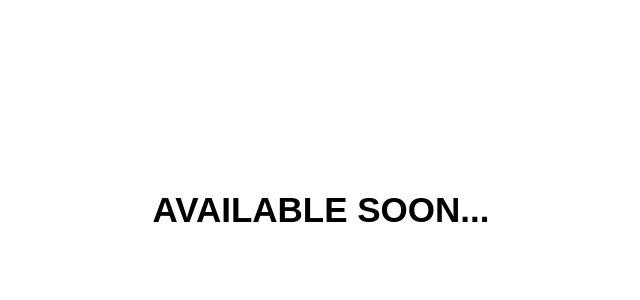
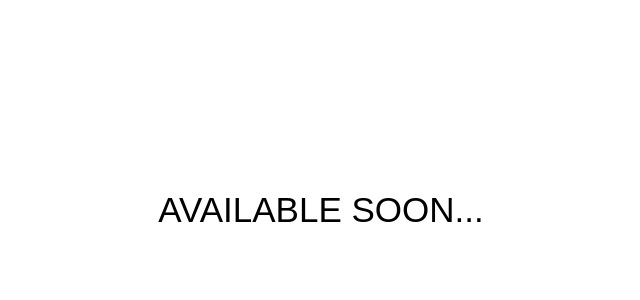
Before and after one commit to Khalil2000web/work, a Jekyll site: the page built from index.md, in a window 1280 px wide. Shown: the top 300 px of the page, without its empty margins (319-959 px from the left). Built offline with Jekyll 4.4.1, drawn with Linux system fonts in a browser that asks for light colours; some web fonts are replaced.

Commit message:
Update index.md

```diff
--- a/index.md
+++ b/index.md
@@ -4,4 +4,4 @@ title: KHALIIL WORK
 author: "Khaliil"
 ---
 
-<h1 style="font-size:35px;text-align:center;word-wrap:break-word;padding-top:190px;text-transform:uppercase;width:95%;font-height:300;margin:0 auto;color:#000;">available soon...</h1>
+<h1 style="font-size:35px;text-align:center;word-wrap:break-word;padding-top:190px;text-transform:uppercase;width:95%;font-weight:300;margin:0 auto;color:#000;">available soon...</h1>
```
